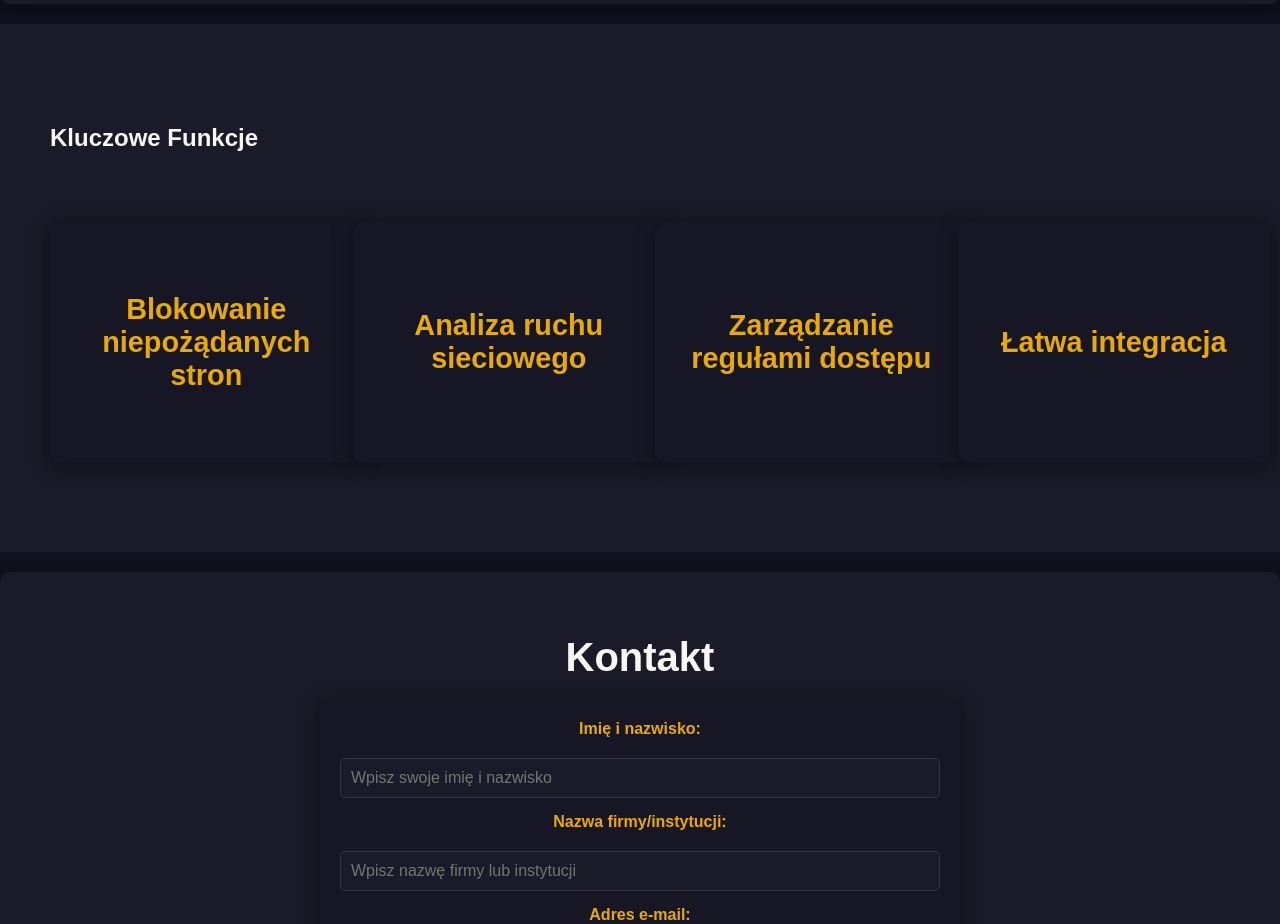
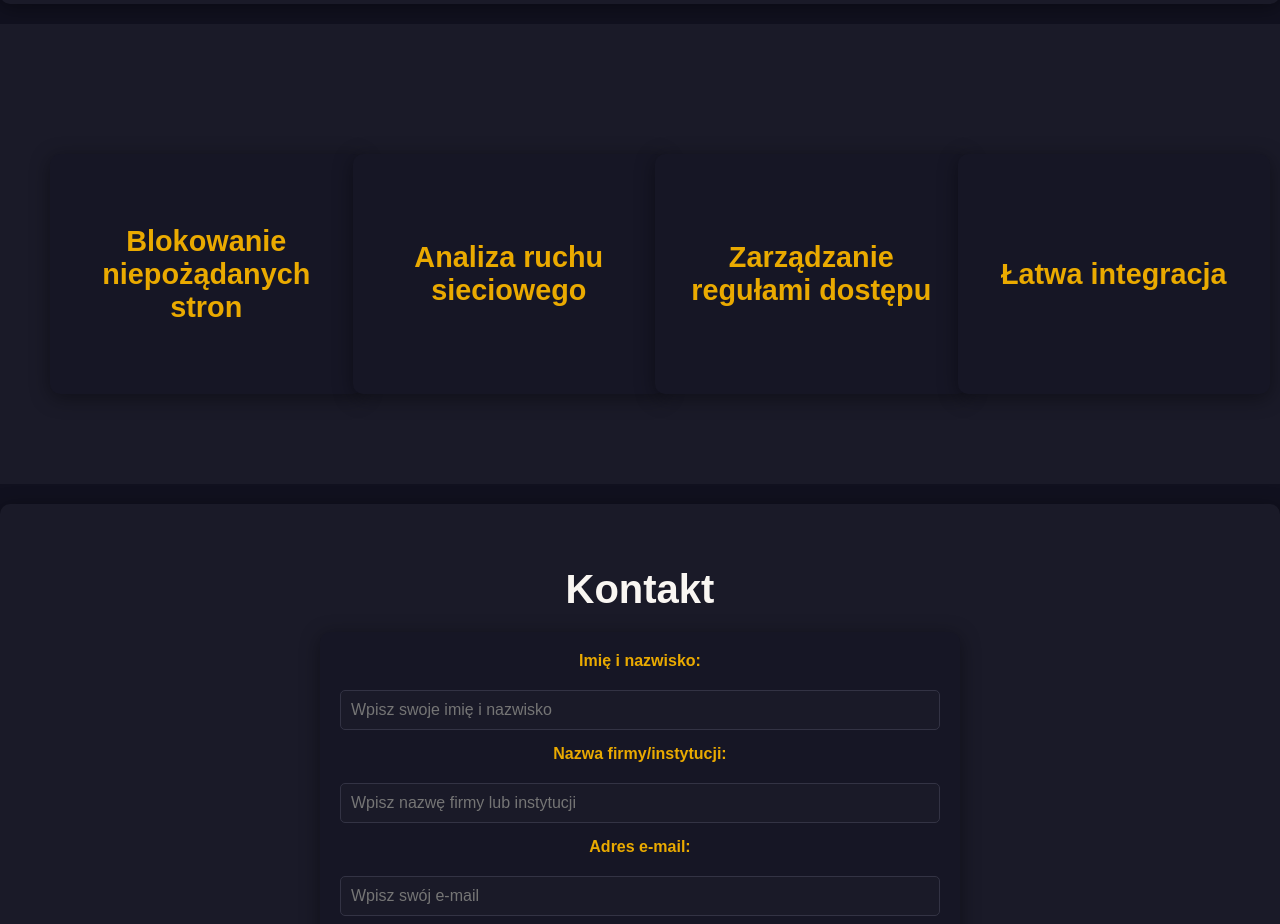
Before and after one commit to ParzY1/Marketing-Site-Prone-, a website: page views/index_pl.html in a window 1280 px wide. Shown: the part 1580-2504 px from the top of the page. Drawn offline with Linux system fonts and the light colour scheme.

Commit message:
small changes

```diff
--- a/views/index_pl.html
+++ b/views/index_pl.html
@@ -66,7 +66,6 @@
 
     <!-- Kluczowe Funkcje z Flexboxem -->
     <section id="key-features" class="key-features">
-        <h2>Kluczowe Funkcje</h2>
         <div class="flip-card-container">
             <div class="flip-card">
                 <div class="flip-card-inner">
```
Also changed, not shown: views/index_en.html (+0 -1 lines), public/img/icons/external2.svg (deleted).
